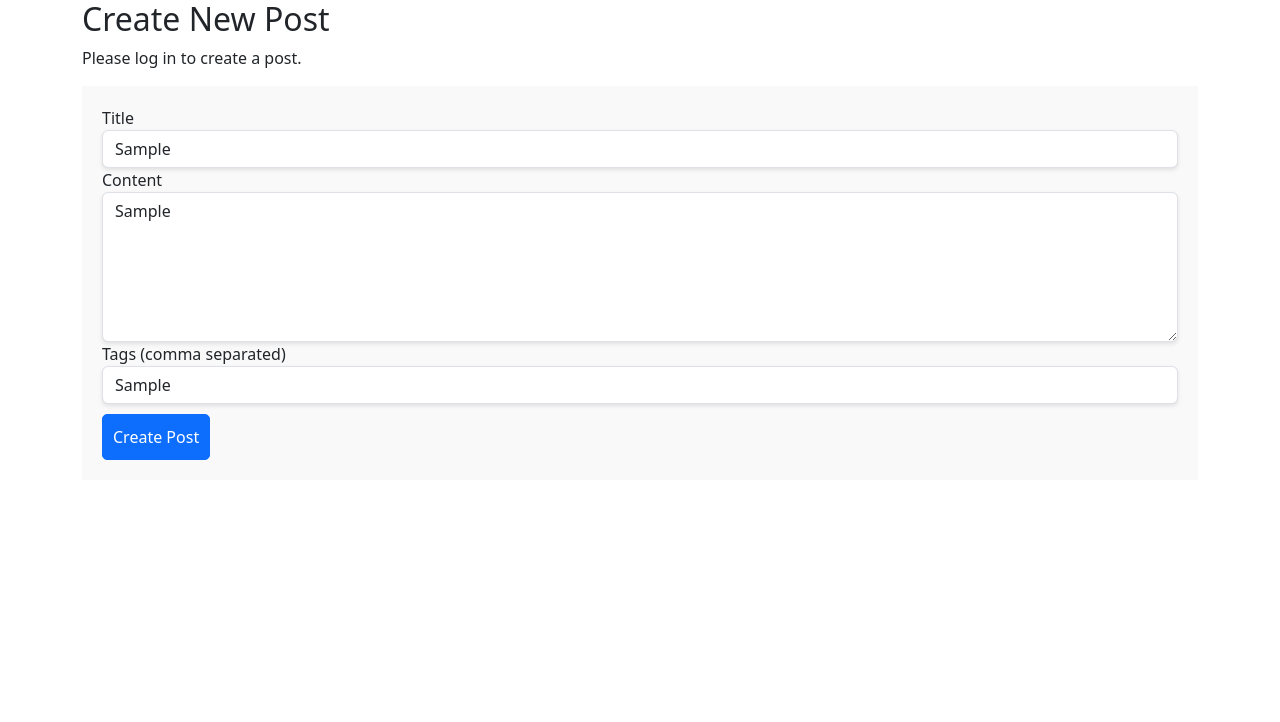
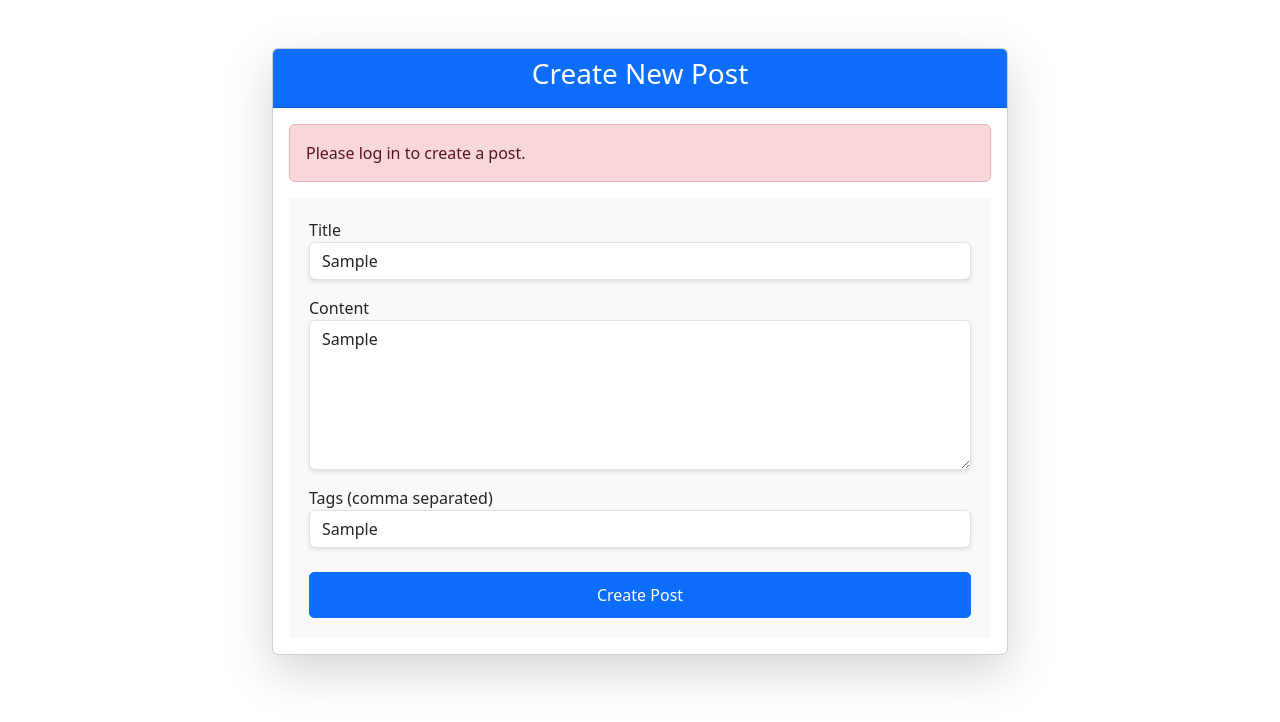
Before and after one commit to TewodrosAdimas/GO2COD_FD_01, a React (Vite) app in the folder frontend/: page /posts/create in a window 1280 px wide. Both pictures are taken after typing "Sample", "Sample", "Sample" into the empty fields and a click on the button "Create Post". Shown: the top 722 px of the page. Built offline with nearby package versions, Linux system fonts and the light colour scheme.

Commit message:
post creat and some views added

```diff
--- a/frontend/src/components/Posts/CreatePost/CreatePost.tsx
+++ b/frontend/src/components/Posts/CreatePost/CreatePost.tsx
@@ -54,9 +54,26 @@ const CreatePost = () => {
   };
 
   return (
-    <div className="container">
-      <h2>Create New Post</h2>
-      {message && <p>{message}</p>} {/* Display success or error message */}
+    <div className="container mt-5">
+      <div className="row justify-content-center">
+        <div className="col-md-8">
+          <div className="card shadow-lg">
+            <div className="card-header bg-primary text-white text-center">
+              <h3>Create New Post</h3>
+            </div>
+            <div className="card-body">
+              {message && (
+                <div
+                  className={`alert ${
+                    message.includes("success")
+                      ? "alert-success"
+                      : "alert-danger"
+                  }`}
+                  role="alert"
+                >
+                  {message}
+                </div>
+              )}
               <form onSubmit={handleSubmit}>
                 <div className="form-group">
                   <label htmlFor="title">Title</label>
@@ -71,7 +88,7 @@ const CreatePost = () => {
                   />
                 </div>
 
-        <div className="form-group">
+                <div className="form-group mt-3">
                   <label htmlFor="content">Content</label>
                   <textarea
                     id="content"
@@ -84,7 +101,7 @@ const CreatePost = () => {
                   />
                 </div>
 
-        <div className="form-group">
+                <div className="form-group mt-3">
                   <label htmlFor="tags">Tags (comma separated)</label>
                   <input
                     type="text"
@@ -96,10 +113,14 @@ const CreatePost = () => {
                   />
                 </div>
 
-        <button type="submit" className="btn btn-primary">
+                <button type="submit" className="btn btn-primary mt-4 w-100">
                   Create Post
                 </button>
               </form>
+            </div>
+          </div>
+        </div>
+      </div>
     </div>
   );
 };
--- /dev/null
+++ b/frontend/src/components/Posts/CreatePost/styles.css
@@ -0,0 +1,29 @@
+/* Add custom styles for the form */
+.card {
+    border-radius: 10px;
+    box-shadow: 0 2px 10px rgba(0, 0, 0, 0.1);
+  }
+
+  .card-header {
+    border-top-left-radius: 10px;
+    border-top-right-radius: 10px;
+  }
+
+  .alert {
+    font-size: 1.1rem;
+    font-weight: bold;
+    margin-bottom: 20px;
+  }
+
+  .form-control {
+    border-radius: 5px;
+  }
+
+  .btn-primary {
+    background-color: #007bff;
+    border: none;
+  }
+
+  .btn-primary:hover {
+    background-color: #0056b3;
+  }
```
Lines whose indentation alone changed are shown as unchanged.
